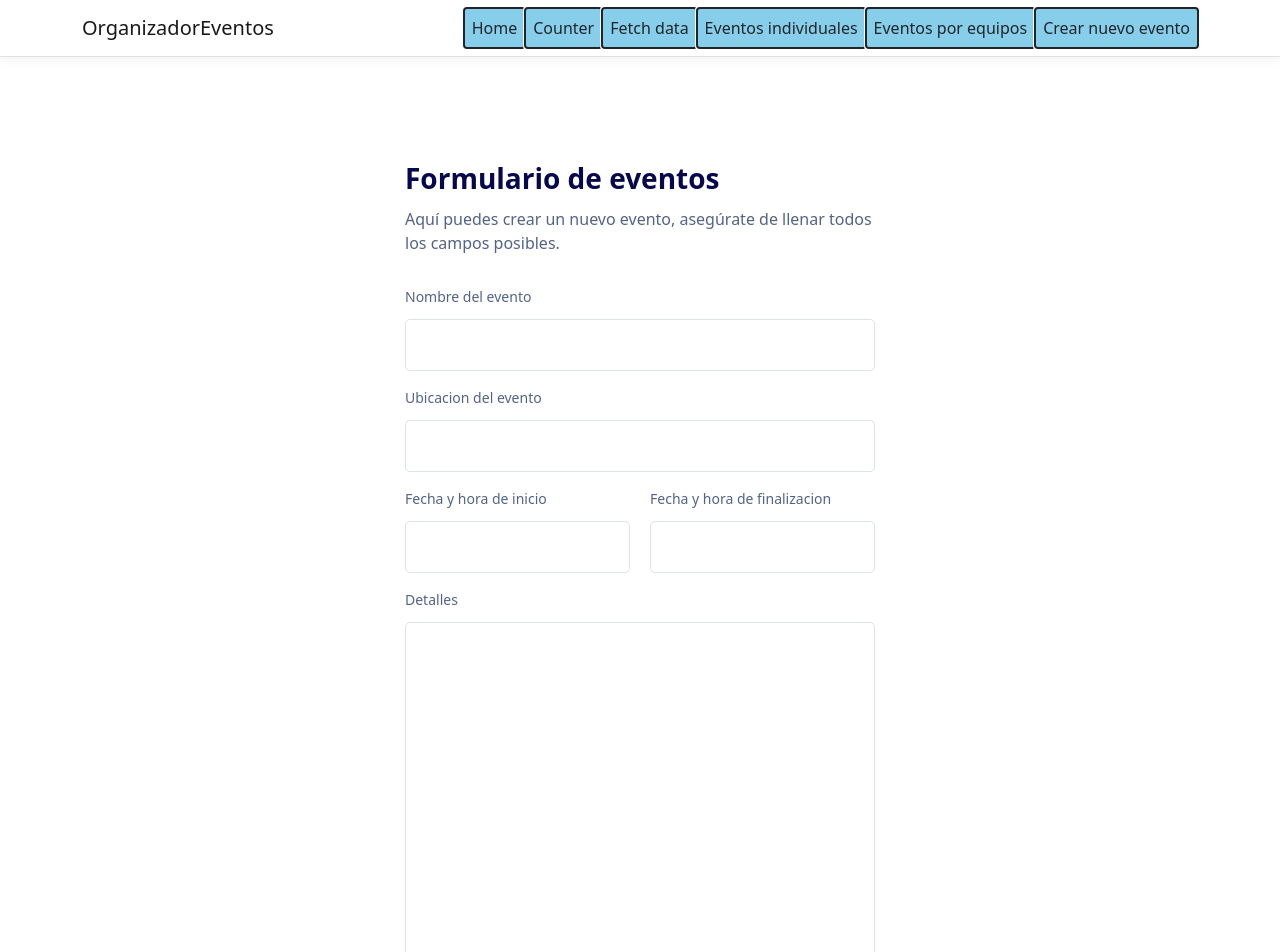
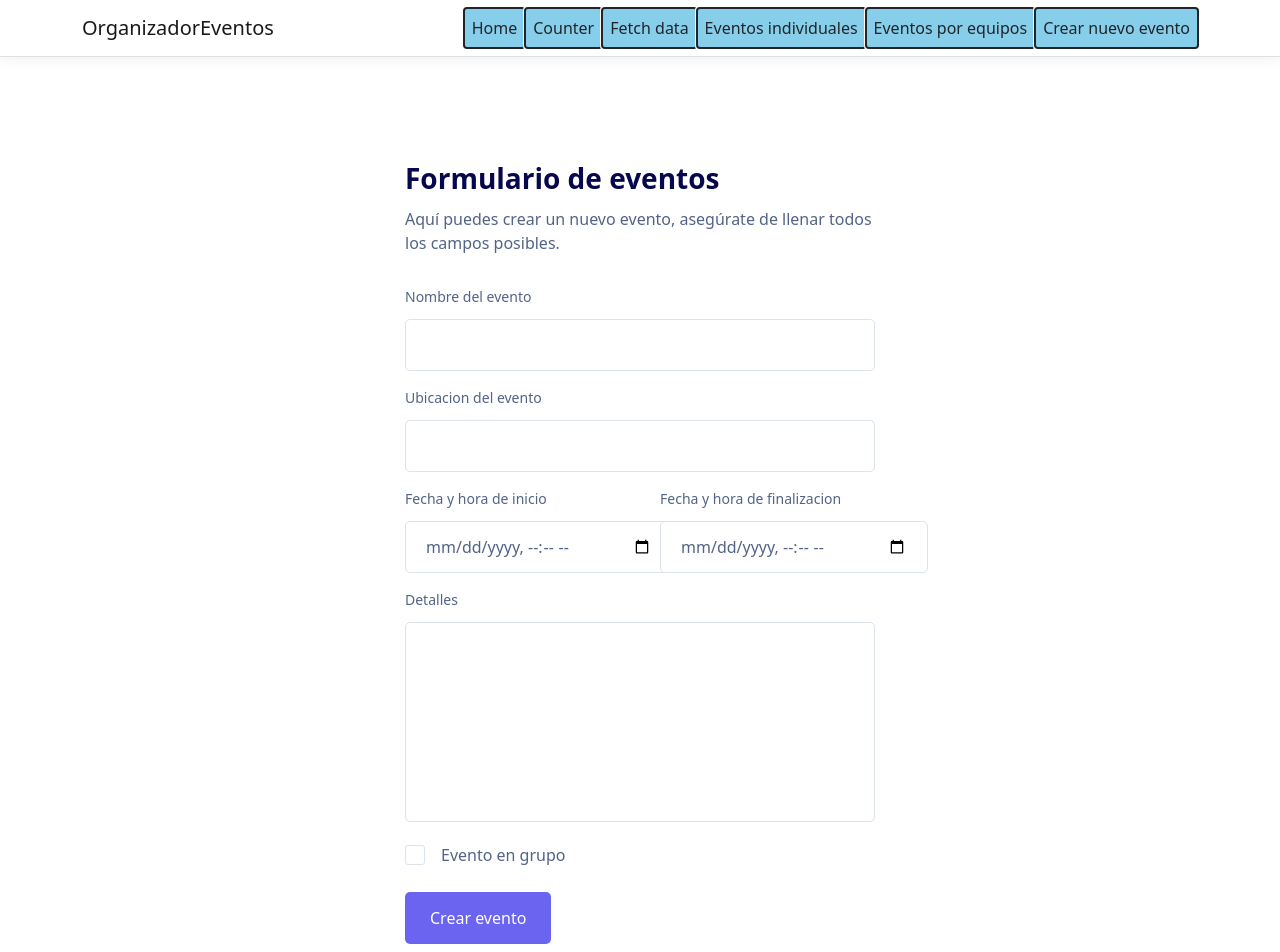
Before and after one commit to rafael1199v/Organizador-de-eventos, an Angular app in the folder OrganizadorEventos/ClientApp/: page /create-event in a window 1280 px wide. Shown: the top 952 px of the page. Built offline with nearby package versions, Linux system fonts and the light colour scheme.

Commit message:
Fixed create event
si

```diff
--- a/OrganizadorEventos/ClientApp/src/app/create-event/create-event.component.css
+++ b/OrganizadorEventos/ClientApp/src/app/create-event/create-event.component.css
@@ -39,7 +39,7 @@ body {
 }
 
 .formbold-img {
-    margin-bottom: 45px;
+    margin-bottom: 4px;
 }
 
 .formbold-form-title {
@@ -79,11 +79,11 @@ body {
     outline: none;
     resize: none;
 }
-.formbold-form-input-big { /*aquí hay que editar algo para que encaje el texto grande, no se bien qué xd*/
+.formbold-form-textarea-big { /*aquí hay que editar algo para que encaje el texto grande, no se bien qué xd*/
     text-align: left;
     width: 100%;
     height: 500px;
-    padding: 13px 22px;
+    padding: 13px 13px;
     border-radius: 5px;
     border: 1px solid #dde3ec;
     background: #ffffff;
@@ -91,7 +91,7 @@ body {
     font-size: 14px;
     color: #536387;
     outline: none;
-    resize: vertical;
+    resize: none;
     line-height: normal;
 }
 .formbold-form-input:focus {
@@ -155,3 +155,10 @@ body {
 .formbold-btn:hover {
     box-shadow: 0px 3px 8px rgba(0, 0, 0, 0.05);
 }
+
+.datetime-get{
+    padding: 13px 20px;
+    border: 1px solid #dde3ec;
+    border-radius: 5px;
+    color: #536387;
+}
--- a/OrganizadorEventos/ClientApp/src/app/create-event/create-event.component.html
+++ b/OrganizadorEventos/ClientApp/src/app/create-event/create-event.component.html
@@ -41,23 +41,13 @@
             <label for="dateStart" class="formbold-form-label">
               Fecha y hora de inicio
             </label>
-            <input
-              type="text"
-              name="dateStart"
-              id="dateStart"
-              class="formbold-form-input"
-            />
+            <input type="datetime-local" id="dateStart" name="dateStart" class="datetime-get">
           </div>
           <div>
             <label for="dateEnd" class="formbold-form-label">
                 Fecha y hora de finalizacion
             </label>
-            <input
-              type="text"
-              name="dateEnd"
-              id="dateEnd"
-              class="formbold-form-input"
-            />
+            <input type="datetime-local" id="dateEnd" name="dateEnd" class="datetime-get">
           </div>
         </div>
 
@@ -65,12 +55,14 @@
             <label for="details" class="formbold-form-label">
                 Detalles
             </label>
-            <input
+            <textarea
                 type="text"
                 name="details"
                 id="details"
-                class="formbold-form-input-big"
-            />
+                class="formbold-form-textarea-big"
+                style="height:200px"
+                autocomplete="off"
+            ></textarea>
             </div>
 
         <div class="formbold-checkbox-wrapper">
@@ -101,7 +93,6 @@
             Evento en grupo
           </label>
         </div>
-
         <button class="formbold-btn">Crear evento</button>
       </form>
     </div>
```
